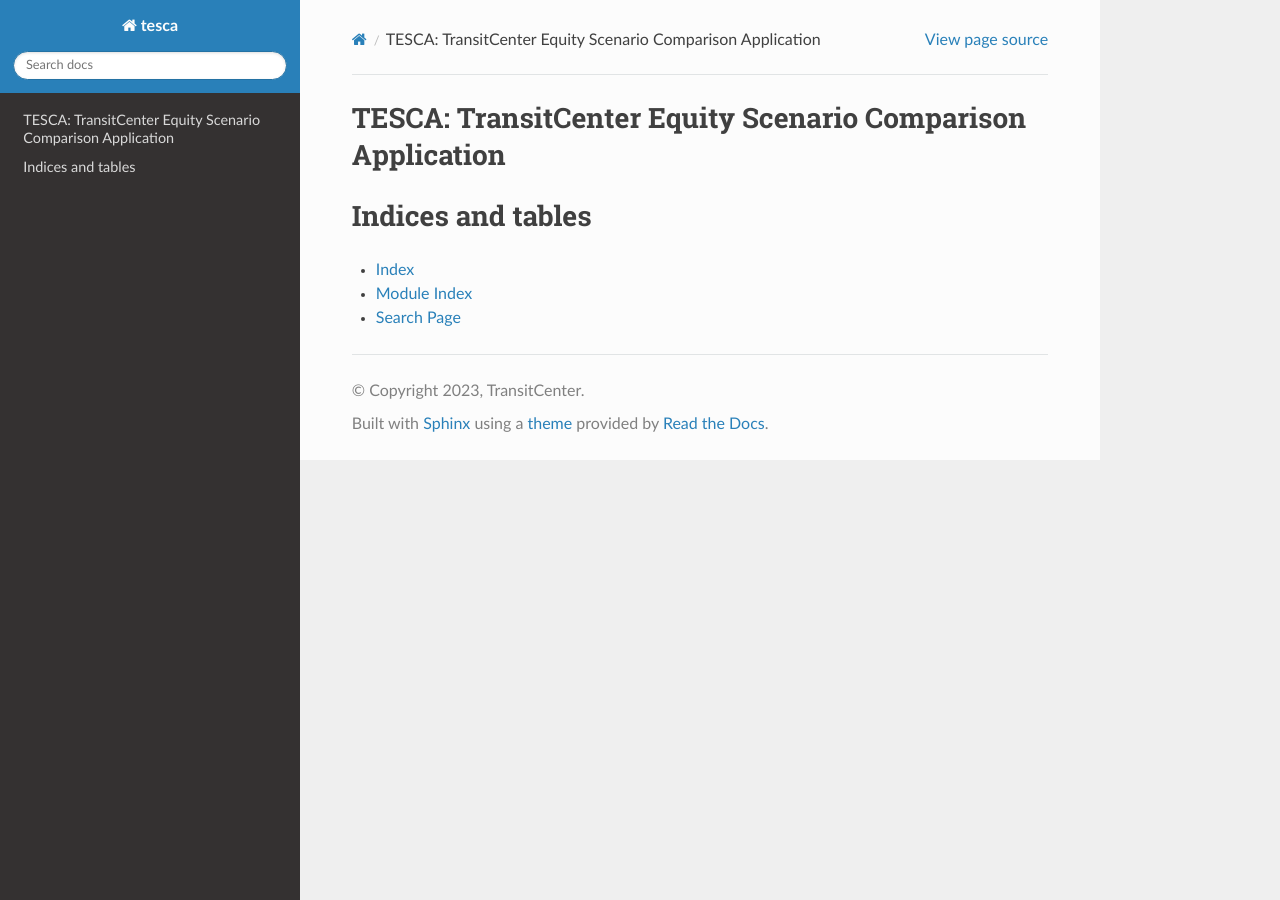
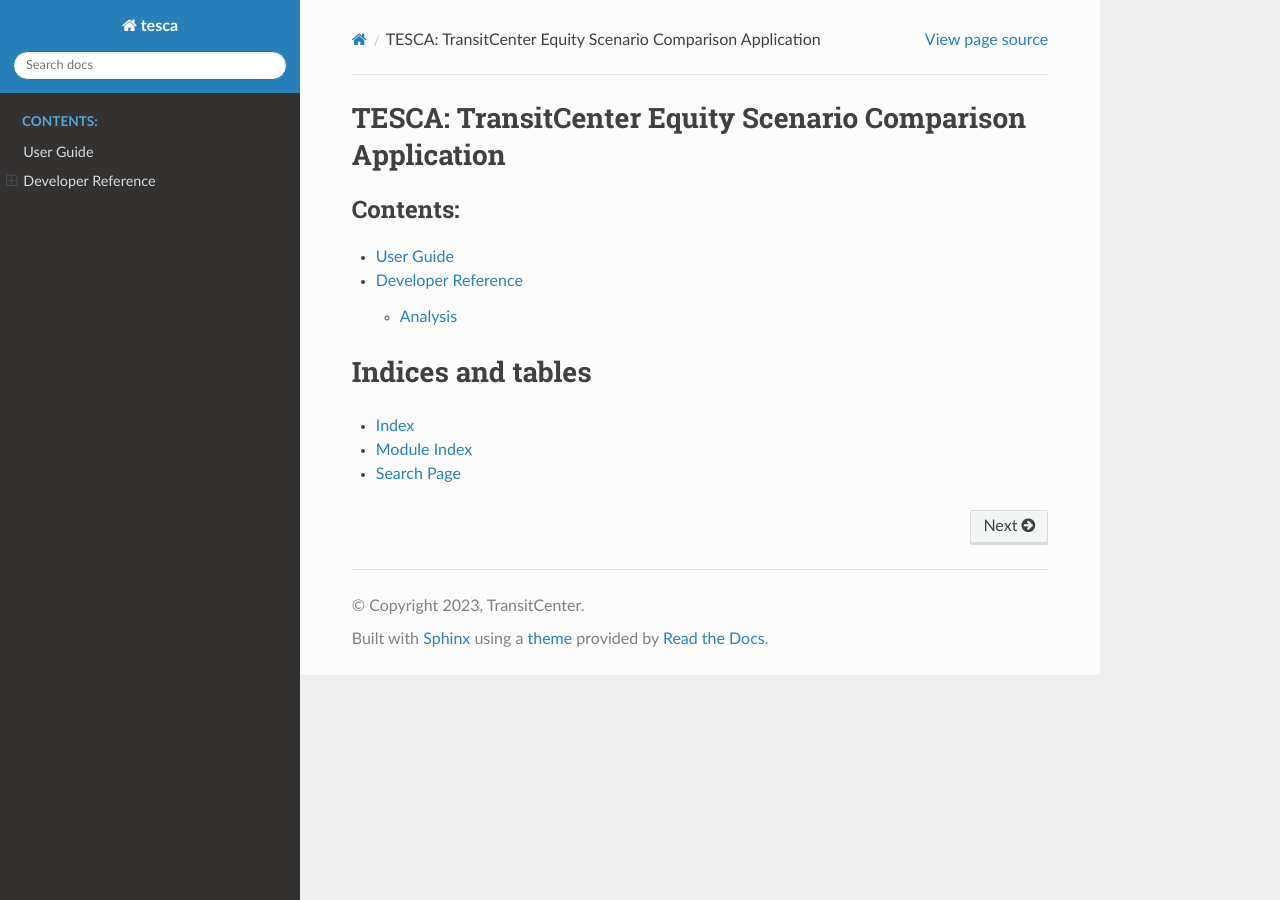
Before and after one commit to transitcenter/tesca, a Sphinx documentation site: the page built from docs/source/index.rst, in a window 1280 px wide. Built offline with Sphinx 7.4.7 and the Read the Docs theme 2.0.0, drawn with Linux system fonts in a browser that asks for light colours.

Commit message:
Added more docs and docstrings.

```diff
--- a/docs/source/conf.py
+++ b/docs/source/conf.py
@@ -28,7 +28,7 @@ html_theme_options = {"navigation_depth": 4, "collapse_navigation": False}
 html_static_path = ["_static"]
 
 # add tesca package directory to path
-import pathlib
+import os
 import sys
 
-sys.path.insert(0, str(pathlib.Path().absolute().parent))
+sys.path.insert(0, os.path.abspath("../.."))
--- a/docs/source/index.rst
+++ b/docs/source/index.rst
@@ -10,6 +10,9 @@ TESCA: TransitCenter Equity Scenario Comparison Application
    :maxdepth: 2
    :caption: Contents:
 
+   guide/index
+   reference
+
 
 
 Indices and tables
--- /dev/null
+++ b/docs/source/reference.rst
@@ -0,0 +1,7 @@
+Developer Reference
+===================
+
+Analysis
+##########
+.. automodule:: tesca.analysis
+   :members:
```
Also changed, not shown: docs/source/guide/index.rst (added, +8 -0 lines), 1 other file.
